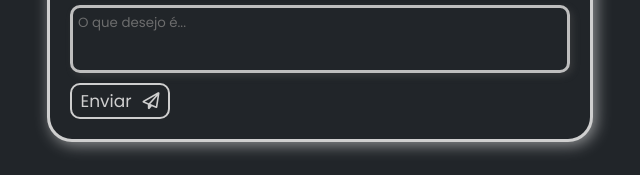
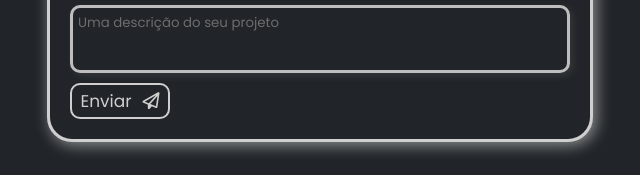
Before and after one commit to eualehsan/portifolio1, a plain HTML site: page index.html in a window 1280 px wide. Shown: the part 5336-5511 px from the top of the page, 320-960 px from the left. Drawn offline with Linux system fonts and the light colour scheme.

Commit message:
Update index.html

```diff
--- a/index.html
+++ b/index.html
@@ -178,7 +178,7 @@
                 <option value="Outro">Outro</option>
             </select>
             <label for="descricao-de-servico">Descrição</label>
-            <textarea placeholder="O que desejo é..." id="descricao-de-servico"></textarea>
+            <textarea placeholder="Uma descrição do seu projeto" id="descricao-de-servico"></textarea>
             <button>Enviar<i class="fa-regular fa-paper-plane"></i></button>
         </form>
     </section>
```
